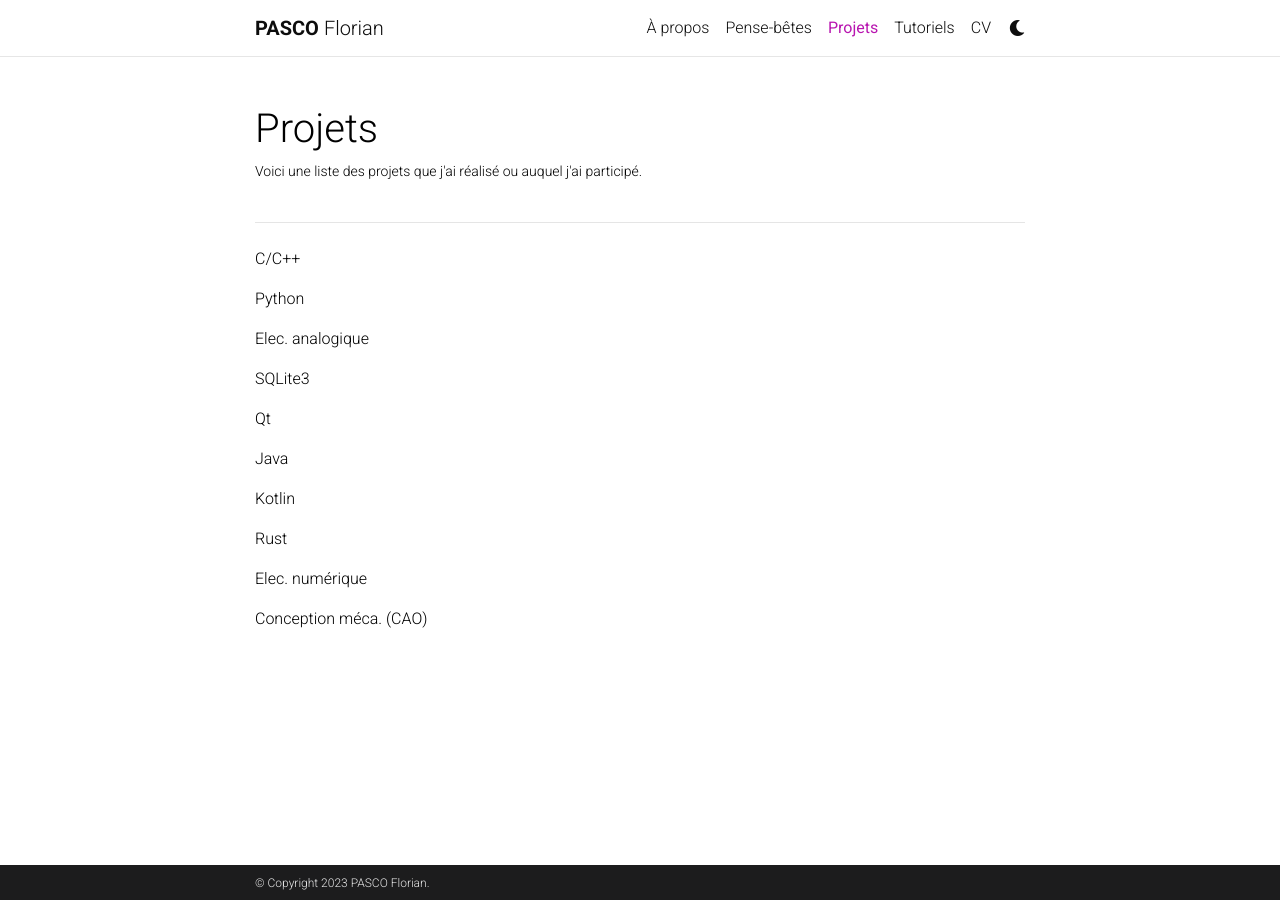
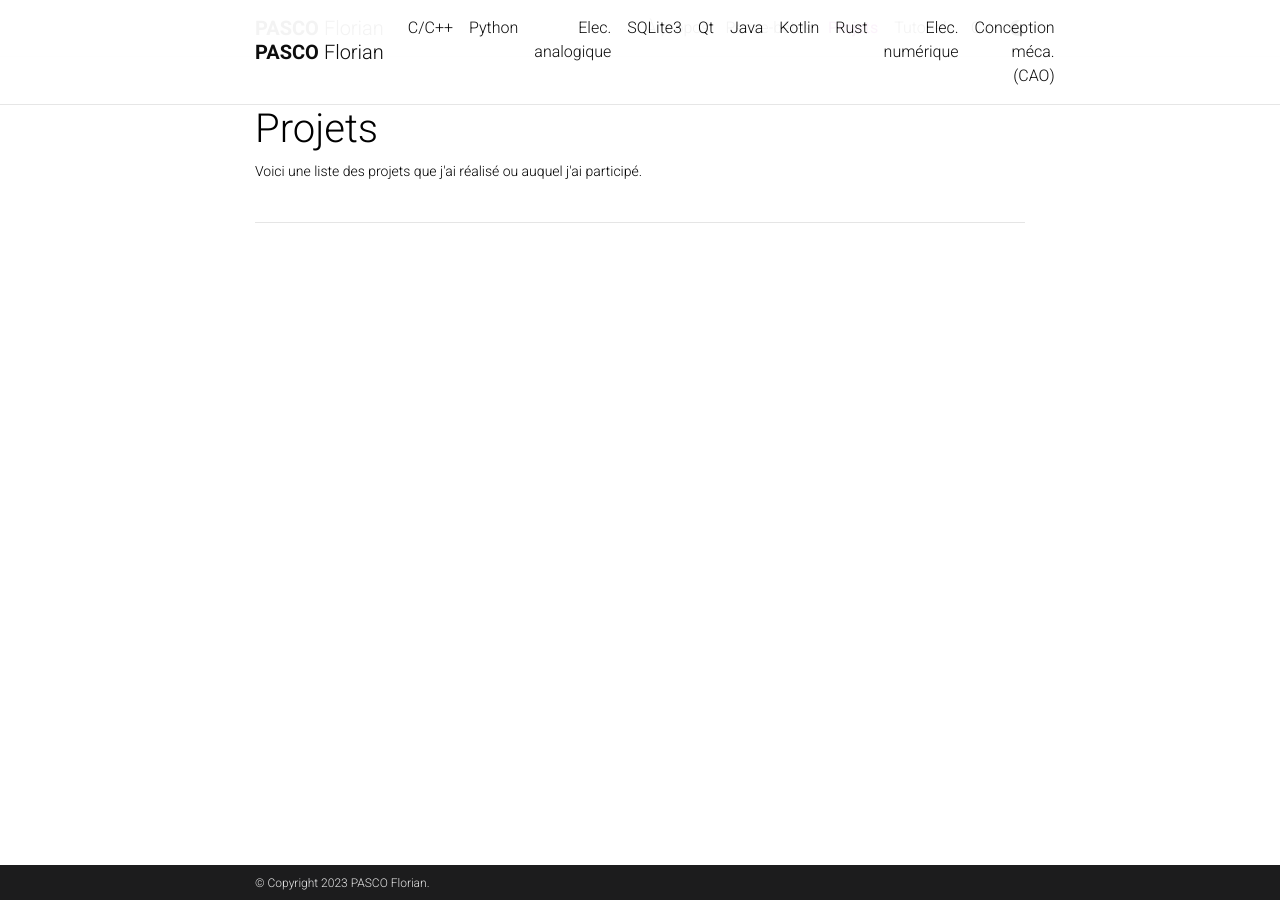
Before and after one commit to mpek29/mpek29.github.io, a Jekyll site: the page built from _pages/projects.md, in a window 1280 px wide. Built offline with Jekyll 4.4.1, drawn with Linux system fonts in a browser that asks for light colours; comment, search, counter and statistics services are not loaded; a style sheet for code colours, icons or effects is not loaded.

Commit message:
New project page

```diff
--- a/_pages/projects.md
+++ b/_pages/projects.md
@@ -12,13 +12,31 @@ display_categories: [C/C++, Python, Elec. analogique, SQLite3, Qt, Java, Kotlin,
   <h2 class="category">{{ category }}</h2>
 
   <ul class="navbar-nav ml-auto flex-nowrap">
-    <!-- Categories -->
-    {%- for category in page.display_categories %}
-    <li class="nav-item ">
-      <a class="nav-link">{{ category }}</a>
-    </li>
-    {%- endfor %}
+
   </ul>
+
+  <nav id="navbar" class="navbar navbar-light navbar-expand-sm fixed-top">
+    <div class="container">
+      <a class="navbar-brand title font-weight-lighter" href="/"><span class="font-weight-bold">PASCO&nbsp;</span>Florian</a>
+      <!-- Navbar Toggle -->
+      <button class="navbar-toggler collapsed ml-auto" type="button" data-toggle="collapse" data-target="#navbarNav" aria-controls="navbarNav" aria-expanded="false" aria-label="Toggle navigation">
+        <span class="sr-only">Toggle navigation</span>
+        <span class="icon-bar top-bar"></span>
+        <span class="icon-bar middle-bar"></span>
+        <span class="icon-bar bottom-bar"></span>
+      </button>
+      <div class="collapse navbar-collapse text-right" id="navbarNav">
+            <ul class="navbar-nav ml-auto flex-nowrap">
+              <!-- Categories -->
+              {%- for category in page.display_categories %}
+              <li class="nav-item ">
+                <a class="nav-link">{{ category }}</a>
+              </li>
+              {%- endfor %}
+            </ul>
+          </div>
+        </div>
+      </nav>
 
   <!-- Generate cards for each project -->
   {%- assign categorized_projects = site.projects | where: "category", category -%}
```
